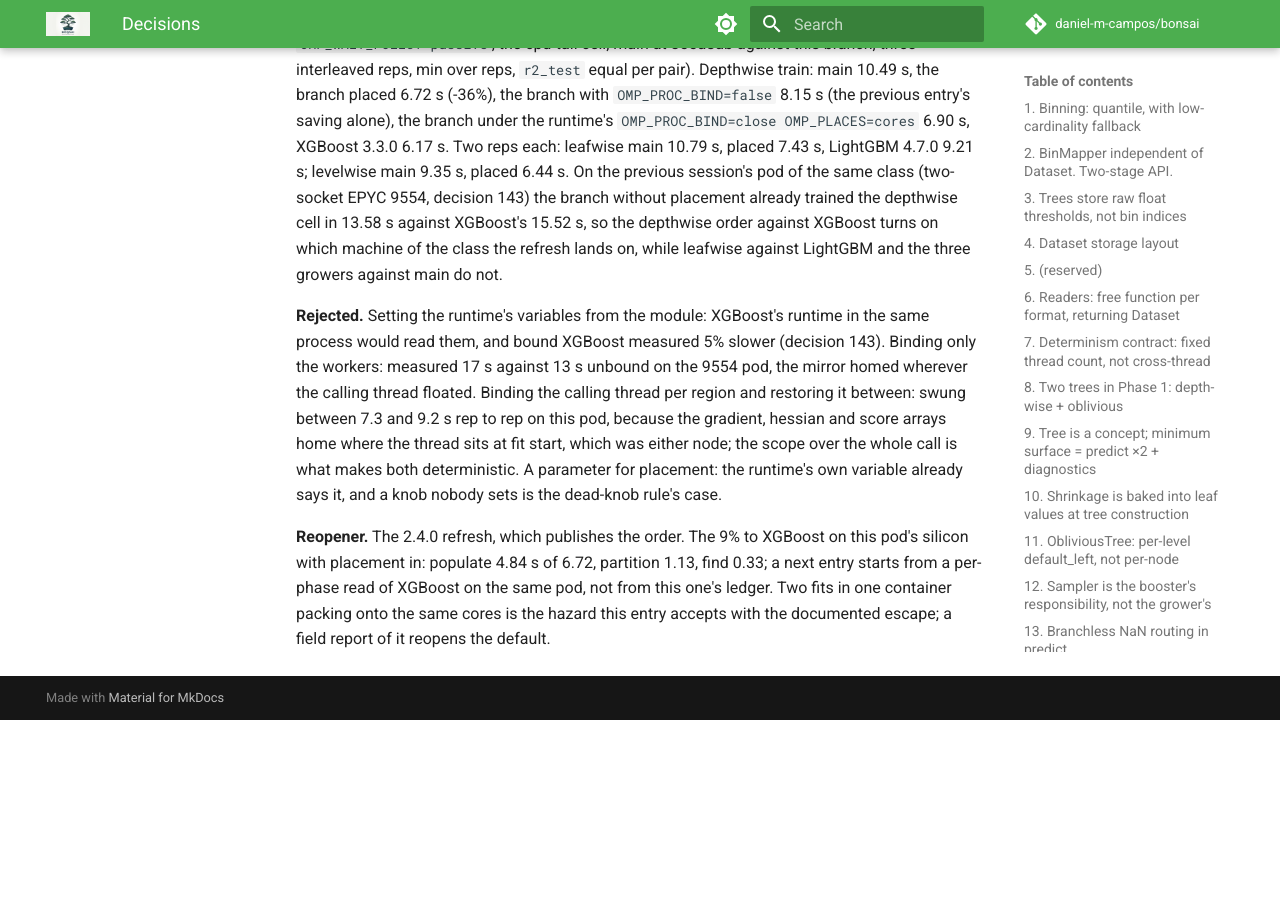
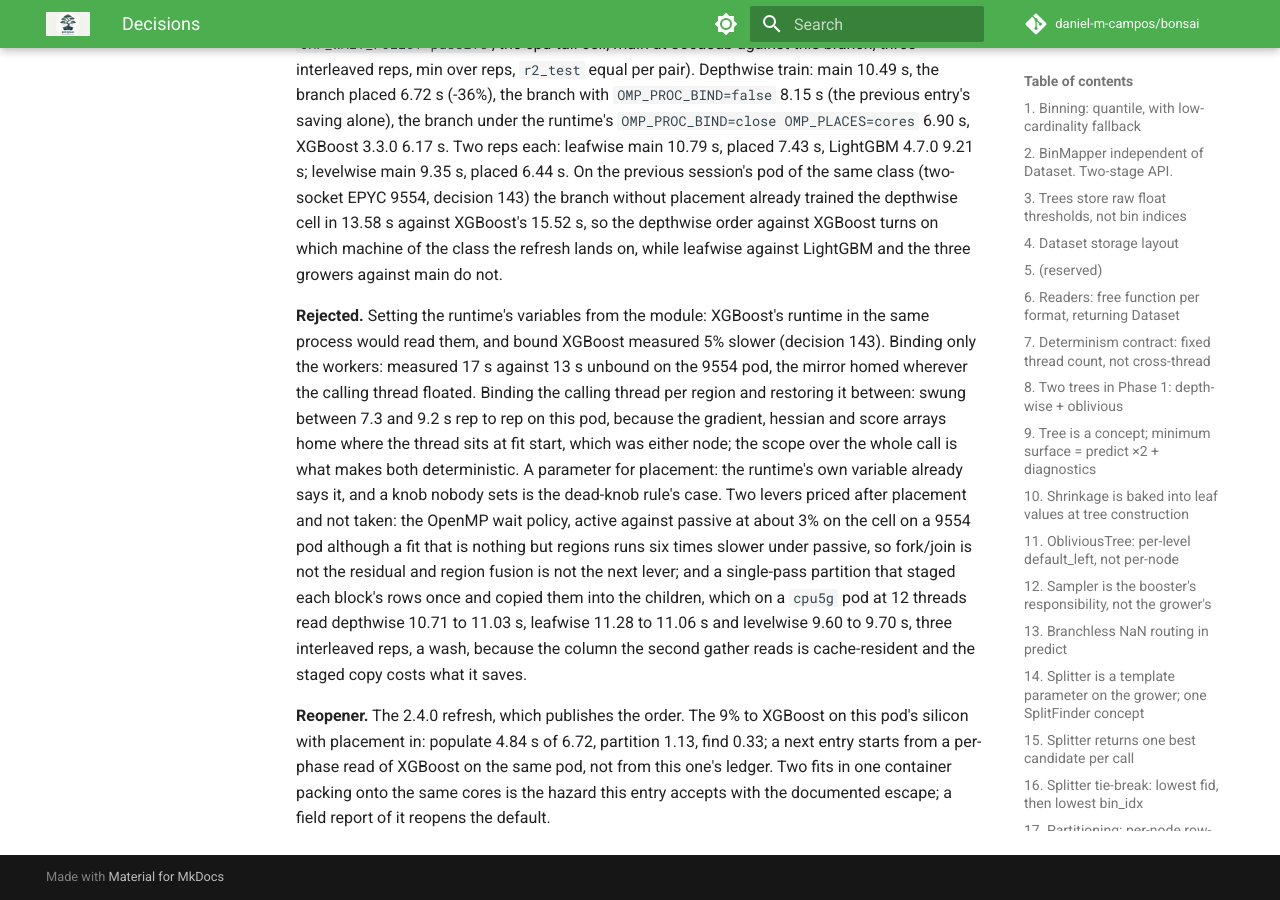
Before and after one commit to daniel-m-campos/bonsai, an MkDocs documentation site: the page built from docs/decisions.md, in a window 1280 px wide and 900 px high, scrolled down 160502 px. Built offline with MkDocs 1.6.1 and Material for MkDocs 9.7.7, drawn with Linux system fonts in a browser that asks for light colours; comment, search, counter and statistics services are not loaded; before the commit the page ends 161222 px from its top, so only the background shows below that; some of the changed lines change nothing that is shown.

Commit message:
docs: decision 144 records the two priced non-levers
The wait policy (about 3% on the cell, fork/join is not the residual)
and the single-pass partition (a wash on cpu5g, three interleaved reps),
both measured after placement and not taken.

Ran: scripts/docs_lint.py (decisions.md clean)

```diff
--- a/docs/decisions.md
+++ b/docs/decisions.md
@@ -2054,6 +2054,6 @@ Standings: gpu-tall, cpu-tall
 
 **Measured** (an RTX PRO 6000 Blackwell Server Edition pod, two-socket AMD EPYC 9575F with SMT, CFS quota 31.1 CPUs, under 1% of periods throttled, 12 threads, `OMP_WAIT_POLICY=passive`, the cpu-tall cell, main at 355a8ab against this branch, three interleaved reps, min over reps, `r2_test` equal per pair). Depthwise train: main 10.49 s, the branch placed 6.72 s (-36%), the branch with `OMP_PROC_BIND=false` 8.15 s (the previous entry's saving alone), the branch under the runtime's `OMP_PROC_BIND=close OMP_PLACES=cores` 6.90 s, XGBoost 3.3.0 6.17 s. Two reps each: leafwise main 10.79 s, placed 7.43 s, LightGBM 4.7.0 9.21 s; levelwise main 9.35 s, placed 6.44 s. On the previous session's pod of the same class (two-socket EPYC 9554, decision 143) the branch without placement already trained the depthwise cell in 13.58 s against XGBoost's 15.52 s, so the depthwise order against XGBoost turns on which machine of the class the refresh lands on, while leafwise against LightGBM and the three growers against main do not.
 
-**Rejected.** Setting the runtime's variables from the module: XGBoost's runtime in the same process would read them, and bound XGBoost measured 5% slower (decision 143). Binding only the workers: measured 17 s against 13 s unbound on the 9554 pod, the mirror homed wherever the calling thread floated. Binding the calling thread per region and restoring it between: swung between 7.3 and 9.2 s rep to rep on this pod, because the gradient, hessian and score arrays home where the thread sits at fit start, which was either node; the scope over the whole call is what makes both deterministic. A parameter for placement: the runtime's own variable already says it, and a knob nobody sets is the dead-knob rule's case.
+**Rejected.** Setting the runtime's variables from the module: XGBoost's runtime in the same process would read them, and bound XGBoost measured 5% slower (decision 143). Binding only the workers: measured 17 s against 13 s unbound on the 9554 pod, the mirror homed wherever the calling thread floated. Binding the calling thread per region and restoring it between: swung between 7.3 and 9.2 s rep to rep on this pod, because the gradient, hessian and score arrays home where the thread sits at fit start, which was either node; the scope over the whole call is what makes both deterministic. A parameter for placement: the runtime's own variable already says it, and a knob nobody sets is the dead-knob rule's case. Two levers priced after placement and not taken: the OpenMP wait policy, active against passive at about 3% on the cell on a 9554 pod although a fit that is nothing but regions runs six times slower under passive, so fork/join is not the residual and region fusion is not the next lever; and a single-pass partition that staged each block's rows once and copied them into the children, which on a `cpu5g` pod at 12 threads read depthwise 10.71 to 11.03 s, leafwise 11.28 to 11.06 s and levelwise 9.60 to 9.70 s, three interleaved reps, a wash, because the column the second gather reads is cache-resident and the staged copy costs what it saves.
 
 **Reopener.** The 2.4.0 refresh, which publishes the order. The 9% to XGBoost on this pod's silicon with placement in: populate 4.84 s of 6.72, partition 1.13, find 0.33; a next entry starts from a per-phase read of XGBoost on the same pod, not from this one's ledger. Two fits in one container packing onto the same cores is the hazard this entry accepts with the documented escape; a field report of it reopens the default.
```
